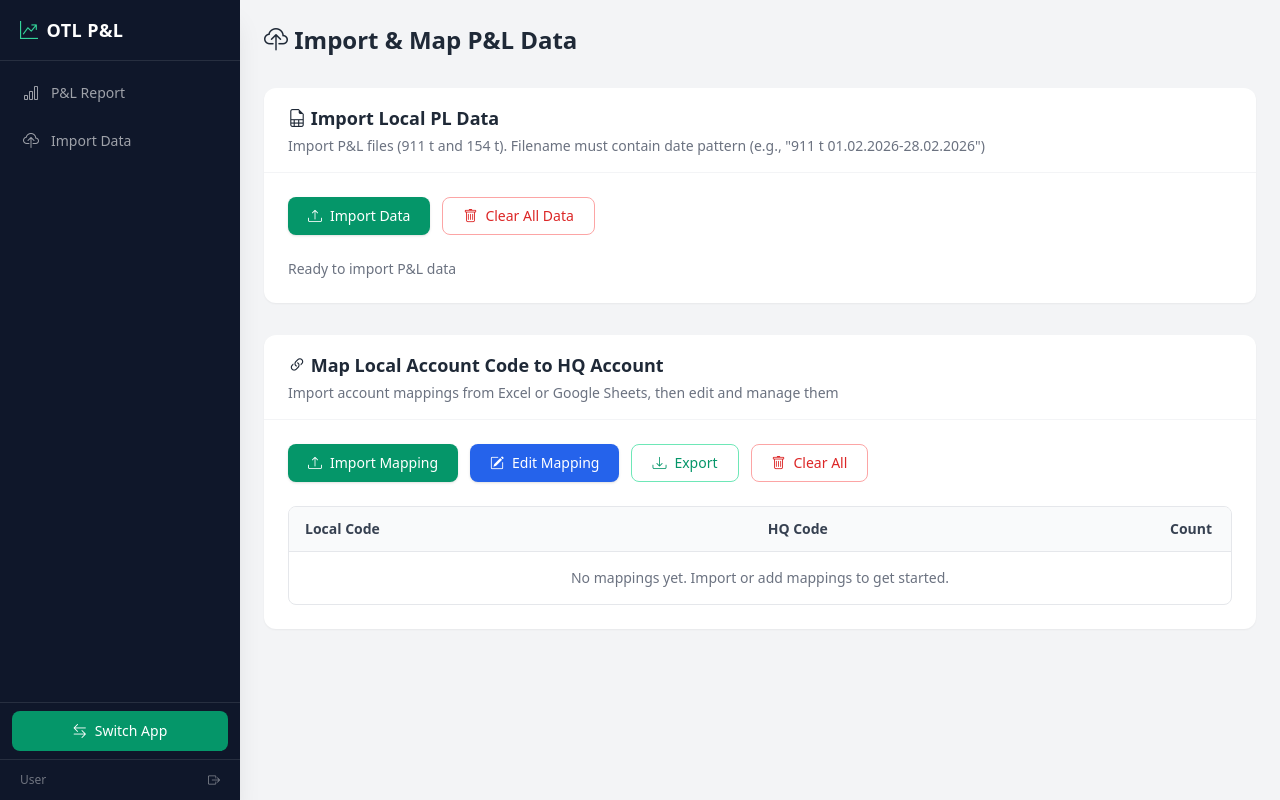
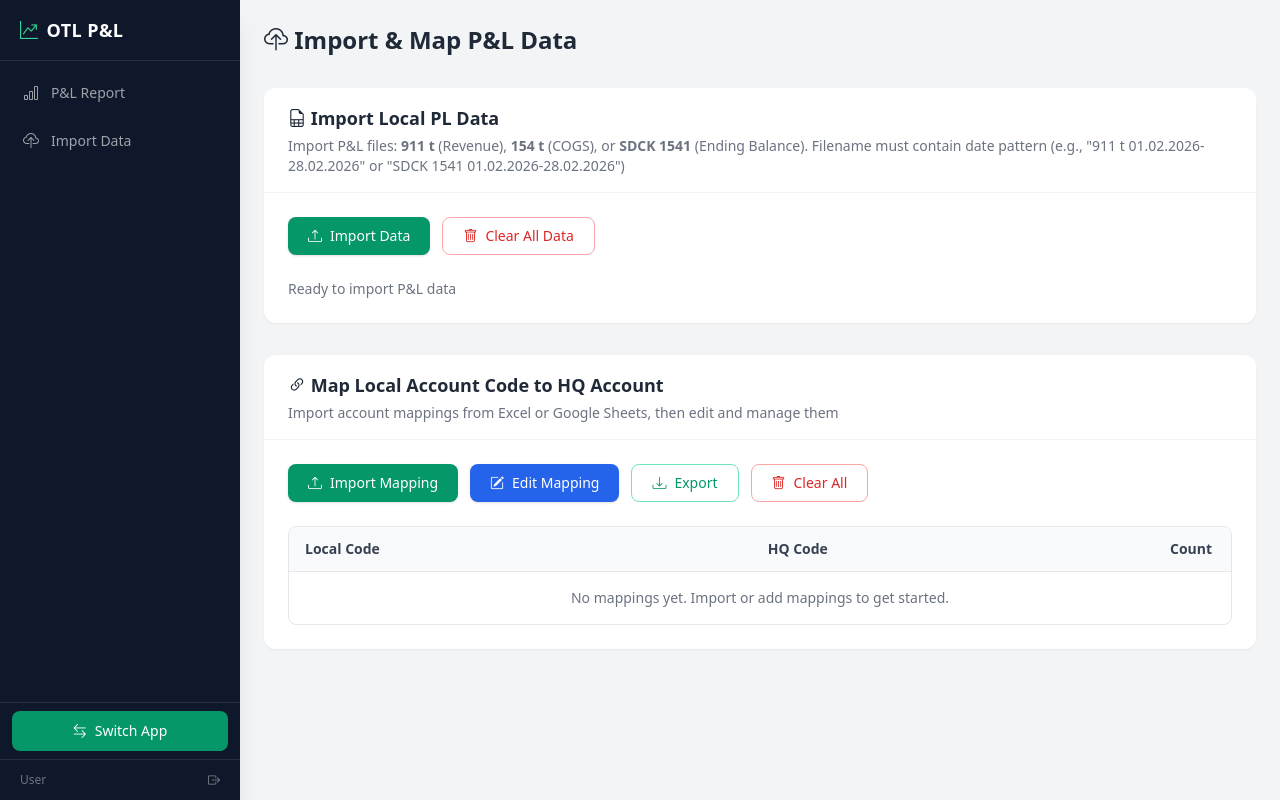
Before and after one commit to aisupport1709/OTL, a Flask app: template app/templates/pl/import.html in a window 1280 px wide. Run offline with Flask 3, Linux system fonts and the light colour scheme; the template is opened without the code that fills it, so the values that code supplies are empty; parts of the project's set-up code (start-up, migrations or seed data) failed here and were passed over; some libraries are stand-ins or nearby versions.

Commit message:
docs: clarify supported file types (911 t, 154 t, SDCK 1541) in import modal

```diff
--- a/app/templates/pl/import.html
+++ b/app/templates/pl/import.html
@@ -8,7 +8,7 @@
 <div class="bg-white rounded-xl shadow-sm mb-8">
     <div class="px-6 py-4 border-b border-gray-100">
         <h3 class="text-lg font-semibold text-gray-800"><i class="bi bi-file-earmark-spreadsheet"></i> Import Local PL Data</h3>
-        <p class="text-sm text-gray-500 mt-1">Import P&L files (911 t and 154 t). Filename must contain date pattern (e.g., "911 t 01.02.2026-28.02.2026")</p>
+        <p class="text-sm text-gray-500 mt-1">Import P&L files: <strong>911 t</strong> (Revenue), <strong>154 t</strong> (COGS), or <strong>SDCK 1541</strong> (Ending Balance). Filename must contain date pattern (e.g., "911 t 01.02.2026-28.02.2026" or "SDCK 1541 01.02.2026-28.02.2026")</p>
     </div>
     <div class="p-6">
         <div class="flex gap-3 mb-6">
@@ -100,7 +100,12 @@
             <!-- Excel Files Tab -->
             <div id="pl-tab-content-files" class="space-y-4">
                 <div class="bg-blue-50 border border-blue-200 rounded-lg p-3">
-                    <p class="text-xs text-blue-800"><strong>Format:</strong> Filename like "911 t 01.02.2026-28.02.2026" or "154 t 01.02.2026-28.02.2026"</p>
+                    <p class="text-xs text-blue-800"><strong>Supported formats:</strong></p>
+                    <ul class="text-xs text-blue-800 mt-2 space-y-1 ml-4">
+                        <li>• <strong>911 t</strong> — Revenue data: "911 t 01.02.2026-28.02.2026"</li>
+                        <li>• <strong>154 t</strong> — Cost of Goods Sold: "154 t 01.02.2026-28.02.2026"</li>
+                        <li>• <strong>SDCK 1541</strong> — Ending balance: "SDCK 1541 01.02.2026-28.02.2026"</li>
+                    </ul>
                 </div>
                 <div>
                     <label for="pl-file-input" class="block text-sm font-medium text-gray-700 mb-2">Select Excel Files</label>
@@ -123,7 +128,12 @@
             <!-- Google Sheets Tab -->
             <div id="pl-tab-content-sheets" class="hidden space-y-4">
                 <div class="bg-blue-50 border border-blue-200 rounded-lg p-3">
-                    <p class="text-xs text-blue-800"><strong>Format:</strong> Sheet name like "911 t 01.02.2026-28.02.2026". Sheet must be publicly shared.</p>
+                    <p class="text-xs text-blue-800"><strong>Supported formats:</strong> Sheet must be publicly shared.</p>
+                    <ul class="text-xs text-blue-800 mt-2 space-y-1 ml-4">
+                        <li>• <strong>911 t</strong> — Revenue: "911 t 01.02.2026-28.02.2026"</li>
+                        <li>• <strong>154 t</strong> — Cost of Goods Sold: "154 t 01.02.2026-28.02.2026"</li>
+                        <li>• <strong>SDCK 1541</strong> — Ending balance: "SDCK 1541 01.02.2026-28.02.2026"</li>
+                    </ul>
                 </div>
                 <div id="pl-sheets-container" class="space-y-3"></div>
                 <button type="button" onclick="addPLSheetURL()"
```
